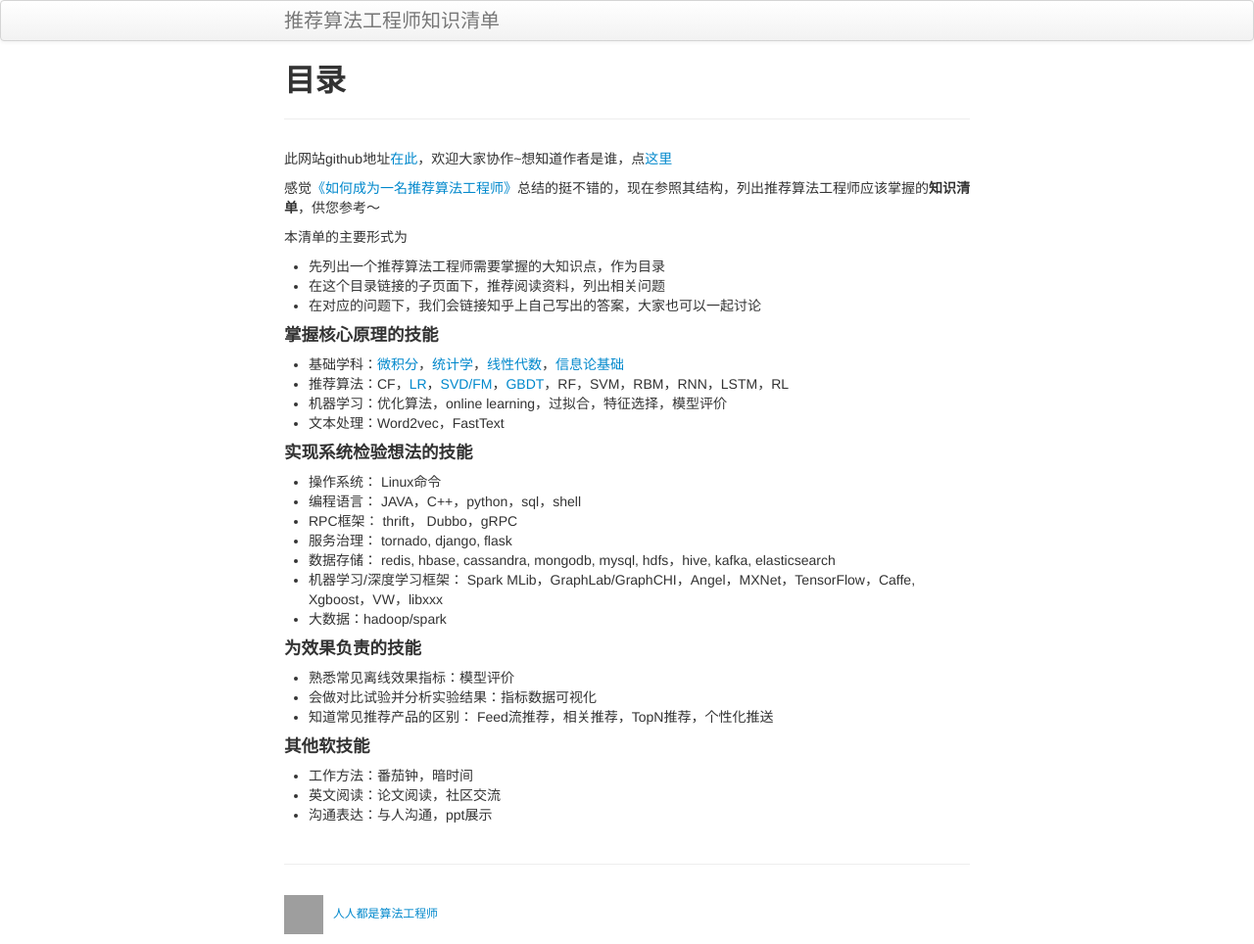
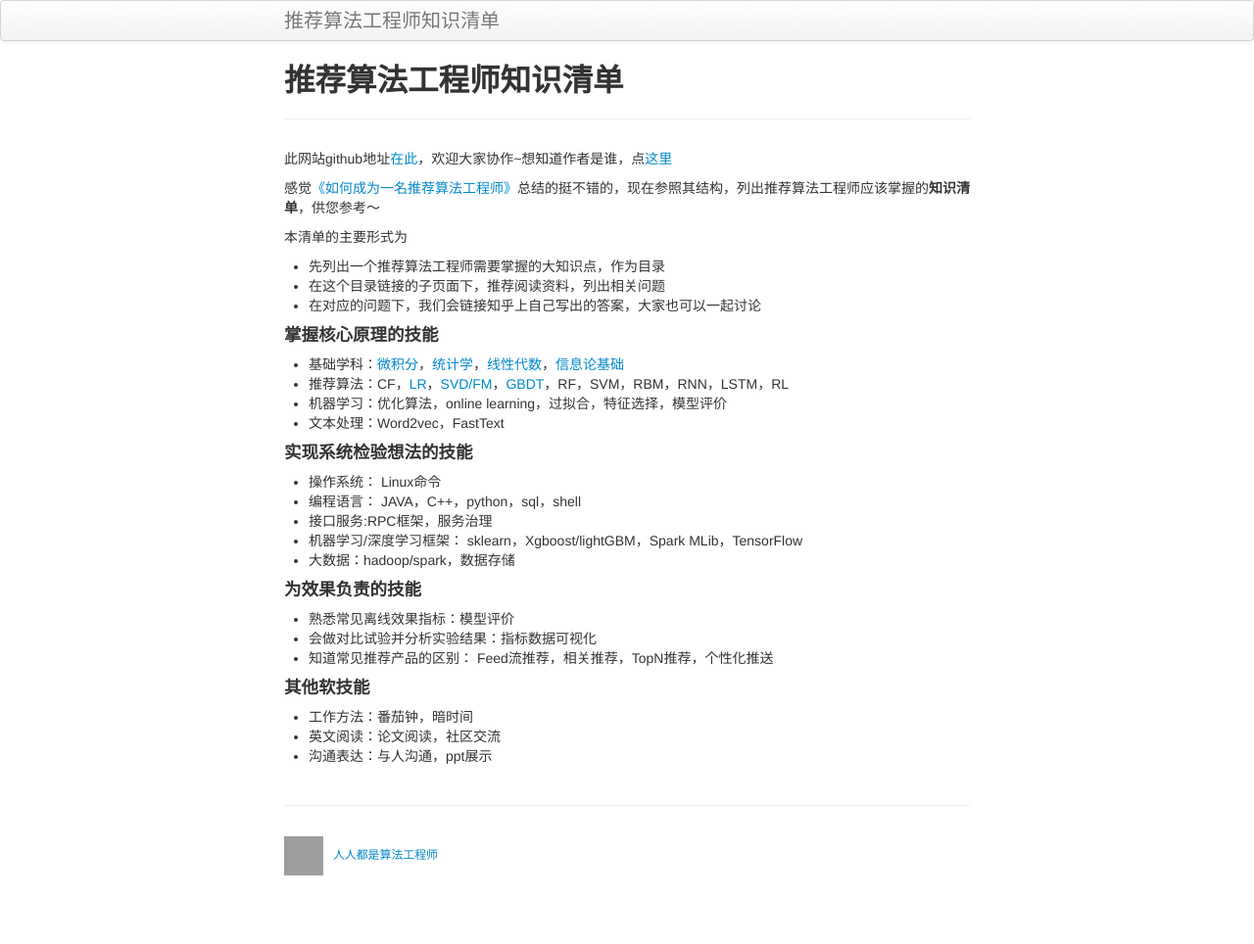
Before and after one commit to sfgcs/sfgcs.github.io, a Jekyll site: the page built from index.md, in a window 1280 px wide. Shown: the whole page at 98% size. Built offline with Jekyll 4.4.1, drawn with Linux system fonts in a browser that asks for light colours; after the commit the page ends 904 px from its top, so only the background shows below that; grey boxes are pictures that could not be loaded.

Commit message:
MOD:修改目录

```diff
--- a/index.md
+++ b/index.md
@@ -1,6 +1,6 @@
 ---
 layout: page
-title: 目录
+title: 推荐算法工程师知识清单
 tagline:
 description: 如何成为一名推荐算法工程师详细补充版
 ---
@@ -27,11 +27,9 @@ description: 如何成为一名推荐算法工程师详细补充版
 
 - 操作系统： Linux命令
 - 编程语言： JAVA，C++，python，sql，shell
-- RPC框架： thrift， Dubbo，gRPC
-- 服务治理： tornado, django, flask
-- 数据存储： redis, hbase, cassandra, mongodb, mysql, hdfs，hive, kafka, elasticsearch
-- 机器学习/深度学习框架： Spark MLib，GraphLab/GraphCHI，Angel，MXNet，TensorFlow，Caffe, Xgboost，VW，libxxx
-- 大数据：hadoop/spark
+- 接口服务:RPC框架，服务治理
+- 机器学习/深度学习框架： sklearn，Xgboost/lightGBM，Spark MLib，TensorFlow
+- 大数据：hadoop/spark，数据存储
 
 #### 为效果负责的技能
 - 熟悉常见离线效果指标：模型评价
```
